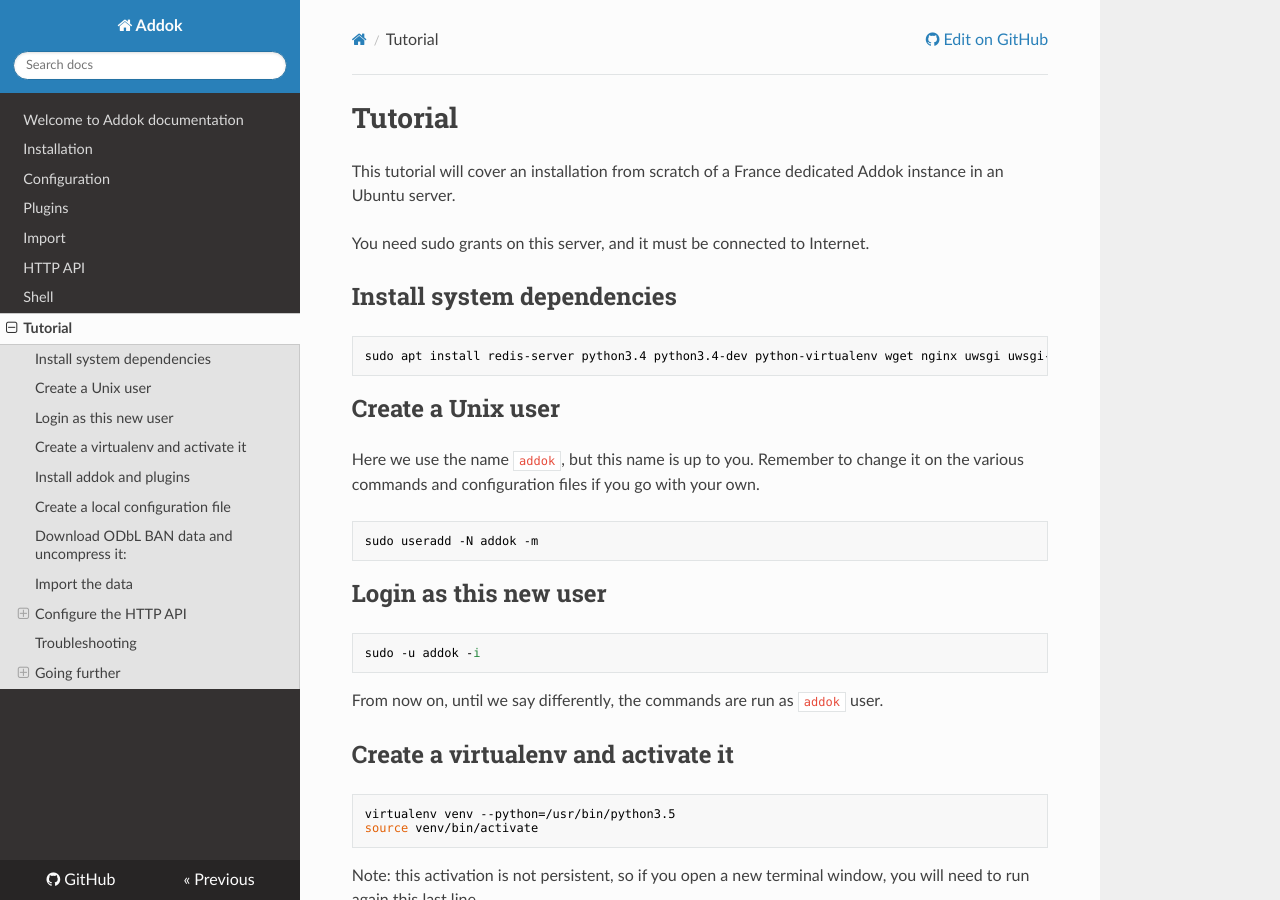
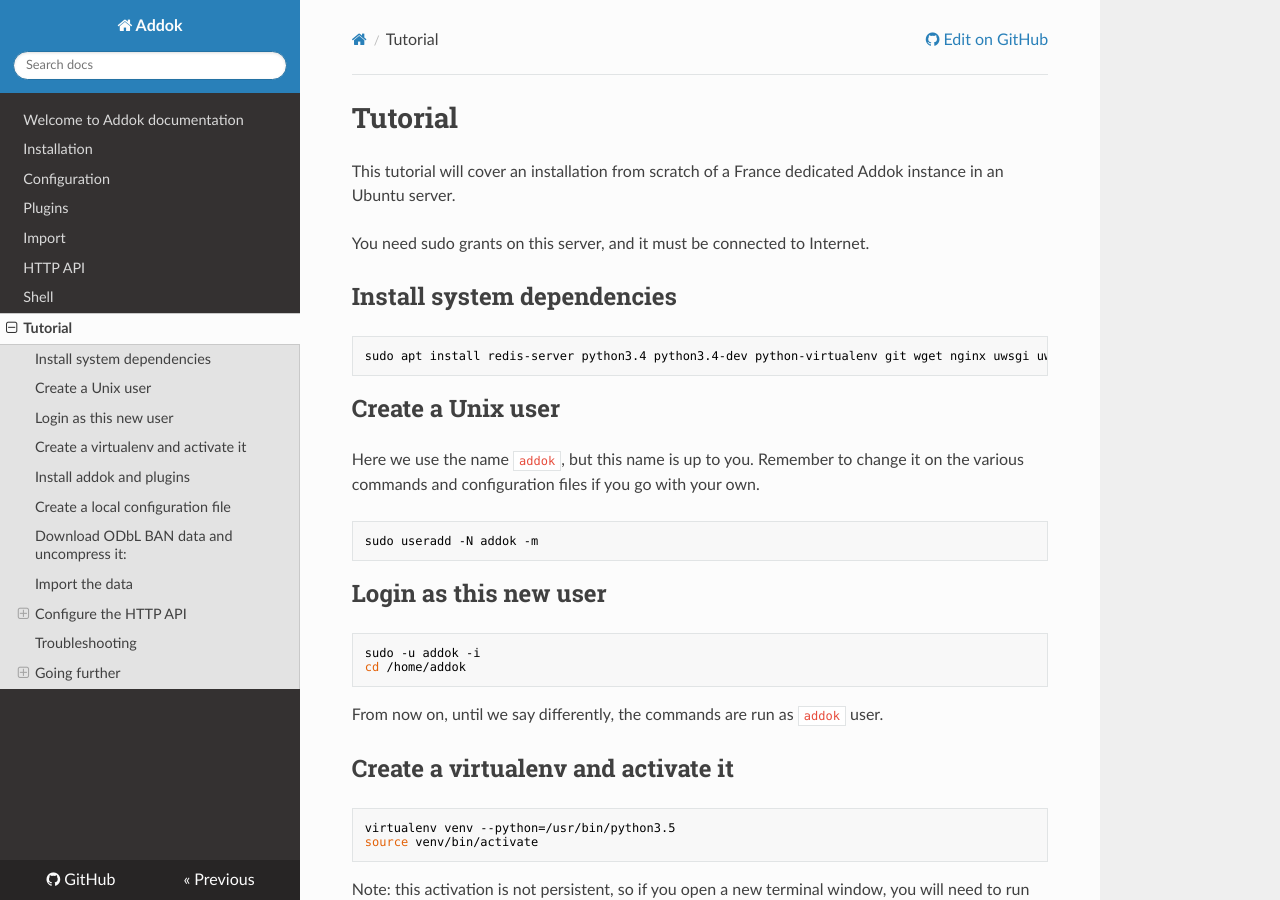
Before and after one commit to addok/addok, an MkDocs documentation site: the page built from docs/tutorial.md, in a window 1280 px wide and 900 px high. Built offline with MkDocs 1.6.1, drawn with Linux system fonts in a browser that asks for light colours; nearby versions of some CDN libraries; old or Windows-style settings are respelled for this version of MkDocs; some of the changed text lies outside the part shown.

Commit message:
missing "git" install ;)

```diff
--- a/docs/tutorial.md
+++ b/docs/tutorial.md
@@ -7,7 +7,7 @@
 
 ## Install system dependencies
 
-    sudo apt install redis-server python3.4 python3.4-dev python-virtualenv wget nginx uwsgi uwsgi-plugin-python3 bzip2
+    sudo apt install redis-server python3.4 python3.4-dev python-virtualenv git wget nginx uwsgi uwsgi-plugin-python3 bzip2
 
 
 ## Create a Unix user
@@ -20,6 +20,7 @@
 ## Login as this new user
 
     sudo -u addok -i
+    cd /home/addok
 
 From now on, until we say differently, the commands are run as `addok` user.
 
```
Also changed, not shown: other parts of docs/tutorial.md (+1 -1 lines).
